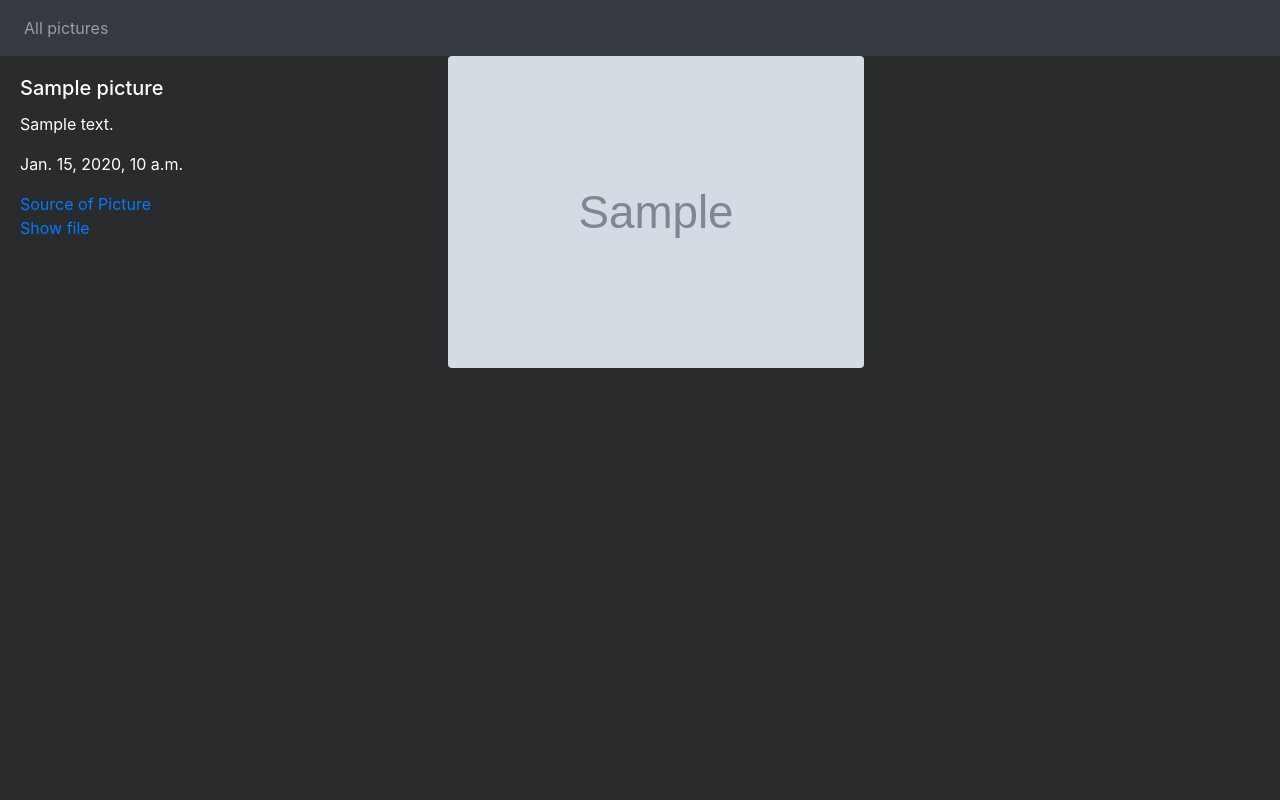
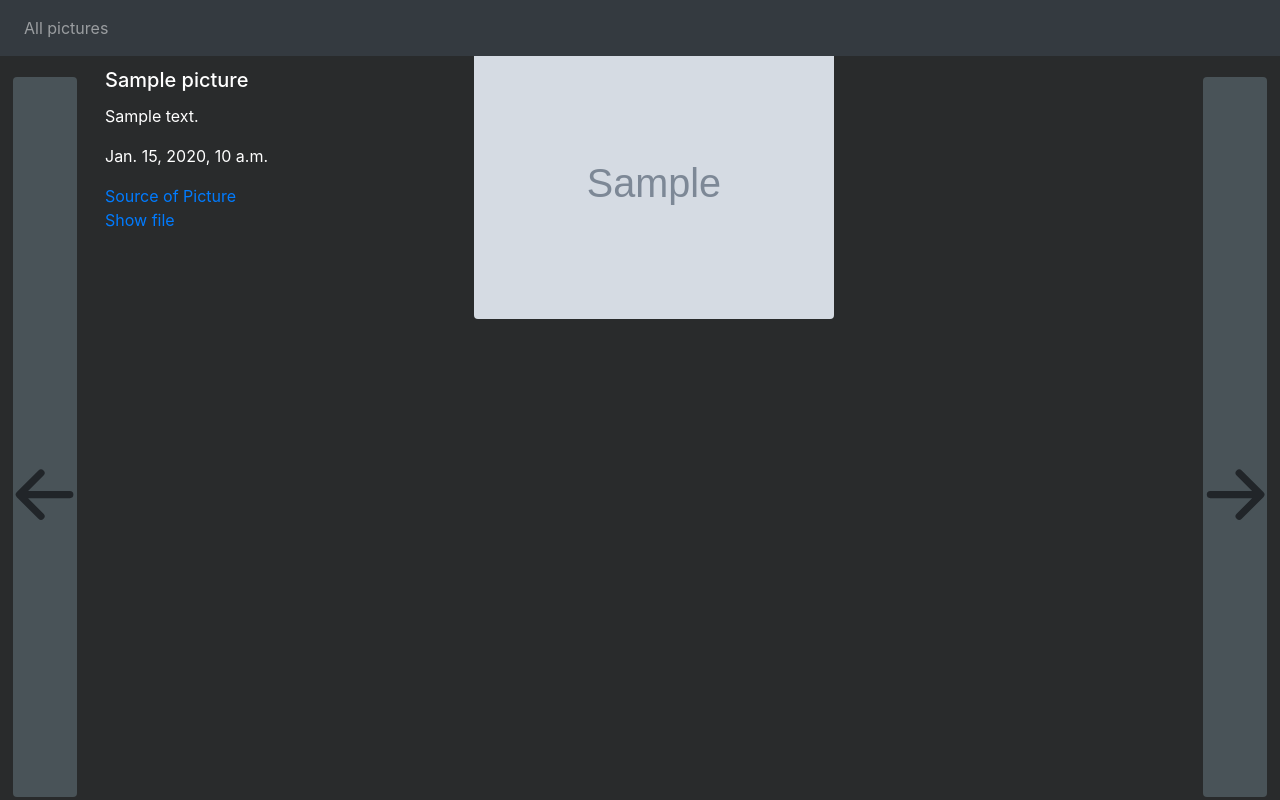
Before and after one commit to Tasari/django-photogallery, a Django app: template photogallery/templates/photogallery/detail.html in a window 1280 px wide. Run offline with Django 3.2, Linux system fonts and the light colour scheme; the template is opened without the code that fills it: most values are stand-ins (such as "Sample title", 1, 10 or a date in 2020); grey boxes marked "Sample" are stand-in pictures; some libraries are stand-ins or nearby versions.

Commit message:
Next and previous buttons + fixed navbar

```diff
--- a/photogallery/static/photogallery/detail.css
+++ b/photogallery/static/photogallery/detail.css
@@ -1,5 +1,9 @@
-.mh-90 {
-    max-height: 90% !important;
+.h-90 {
+    height: 90% !important;
+}
+
+.w-5 {
+    width: 5% !important;
 }
 
 .w-35 {
@@ -10,6 +14,29 @@
     width: 65% !important;
 }
 
+.w-90 {
+    width: 90% !important;
+}
+
+.position-fixed-left {
+    position: fixed !important;
+    left: 1vw !important;
+}
+
+.position-fixed-right {
+    position: fixed !important;
+    right: 1vw !important;
+
+}
+
+.mh-90 {
+    max-height: 90% !important;
+}
+
+.mt-6vw {
+    top: 6vw !important;
+}
+
 body {
     background-color:rgb(41, 43, 44);
 }
--- a/photogallery/templates/photogallery/detail.html
+++ b/photogallery/templates/photogallery/detail.html
@@ -4,7 +4,7 @@
 <link rel="stylesheet" type="text/css" href="{% static 'photogallery/detail.css' %}">
 
 
-<nav class="navbar navbar-expand navbar-dark bg-dark">
+<nav class="navbar navbar-expand fixed-top navbar-dark bg-dark">
     <div class="collapse navbar-collapse" id="navbarSupportedContent">
       <ul class="navbar-nav mr-auto">
         <li class="nav-item">
@@ -13,6 +13,16 @@
     </div>
   </nav>
 
+  <a href="{% url 'photogallery:next' picture.id %}" >
+    <button class="btn w-5 h-90 position-fixed-right mt-6vw" style="background-color: rgba(97, 112, 119, 0.589);">
+      <svg width="9vw" height="9vw" viewBox="0 0 16 16" class="bi bi-arrow-right-short" style="position:fixed !important;right:-1vw !important" fill="currentColor" xmlns="http://www.w3.org/2000/svg">
+        <path fill-rule="evenodd" d="M4 8a.5.5 0 0 1 .5-.5h5.793L8.146 5.354a.5.5 0 1 1 .708-.708l3 3a.5.5 0 0 1 0 .708l-3 3a.5.5 0 0 1-.708-.708L10.293 8.5H4.5A.5.5 0 0 1 4 8z"/>
+      </svg>
+    </button>
+  </a>
+
+
+<div class="container mt-5 w-90 h-90">
   <div class="card w-35 mh-90 rounded-0 float-left text-white border-0" style="background-color: rgb(41, 43, 44);">
     <div class="card-body">
         <h5 class="card-title">{{picture.name}}</h5>
@@ -22,12 +32,20 @@
         <p class="card-text"></p>
     </div>
   </div>
-<div class="card w-65 mh-100 rounded-0 border-0" style="background-color: rgb(41, 43, 44);">
 
-{% if picture.url_height < 500 or picture.url_height < picture.url_width %}
+  <div class="card w-65 mh-100 float-left rounded-0 border-0" style="background-color: rgb(41, 43, 44);">
+    {% if picture.url_height < 1000 or picture.url_height < picture.url_width %}
       <img src={% get_media_prefix %}{{picture.picture}} class="card-img-top rounded">
     {% else %}
       <img src={% get_media_prefix %}{{picture.picture}} class="card-img-top w-50 rounded" >
     {% endif %}
   </div>
 </div>
+
+<a href="{% url 'photogallery:prev' picture.id %}" >
+  <button class="btn w-5 h-90 position-fixed-left mt-6vw" style="background-color: rgba(97, 112, 119, 0.589);">
+    <svg width="9vw" height="9vw" viewBox="0 0 16 16" class="bi bi-arrow-left-short" style="position:fixed !important;left:-1vw !important" fill="currentColor" xmlns="http://www.w3.org/2000/svg">
+      <path fill-rule="evenodd" d="M12 8a.5.5 0 0 1-.5.5H5.707l2.147 2.146a.5.5 0 0 1-.708.708l-3-3a.5.5 0 0 1 0-.708l3-3a.5.5 0 1 1 .708.708L5.707 7.5H11.5a.5.5 0 0 1 .5.5z"/>
+    </svg>
+  </button>
+</a>
--- a/photogallery/urls.py
+++ b/photogallery/urls.py
@@ -5,5 +5,7 @@ from . import views
 app_name = 'photogallery'
 urlpatterns = [
     path('', views.PhotoIndexView.as_view(), name='index'),
-    path('<int:pk>/', views.PhotoDetailView.as_view(), name='detail')
+    path('<int:pk>/', views.PhotoDetailView.as_view(), name='detail'),
+    path('<int:picturepost_id>/next/', views.go_to_next, name='next'),
+    path('<int:picturepost_id>/prev/', views.go_to_prev, name='prev'),
 ]
```
Also changed, not shown: photogallery/views.py (+20 -0 lines). Lines whose indentation alone changed are shown as unchanged.
